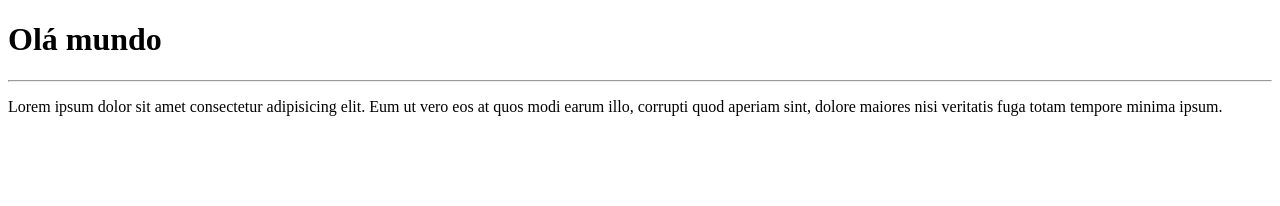
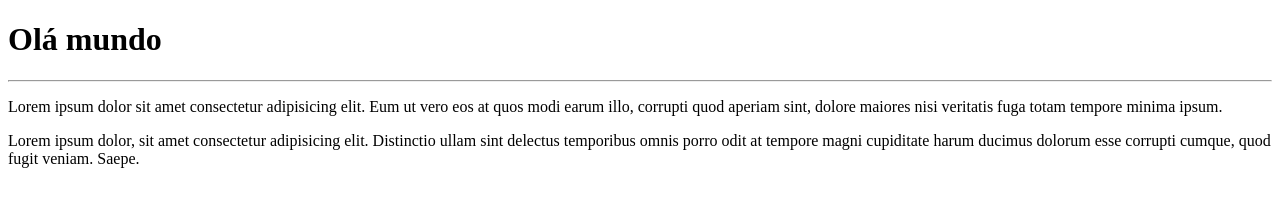
Before and after one commit to JhannyARP/Primeiro-Repositorio, a plain HTML site: page site-exemplo/index.html in a window 1280 px wide. Drawn offline with Linux system fonts and the light colour scheme.

Commit message:
ADD um paragrafo

```diff
--- a/site-exemplo/index.html
+++ b/site-exemplo/index.html
@@ -10,5 +10,7 @@
     <hr>
     <p>Lorem ipsum dolor sit amet consectetur adipisicing elit. Eum ut vero eos at quos modi earum illo, corrupti quod aperiam sint, dolore maiores nisi veritatis fuga totam tempore minima ipsum.</p>
 
+    <p>Lorem ipsum dolor, sit amet consectetur adipisicing elit. Distinctio ullam sint delectus temporibus omnis porro odit at tempore magni cupiditate harum ducimus dolorum esse corrupti cumque, quod fugit veniam. Saepe.</p>
+
 </body>
 </html>
```
